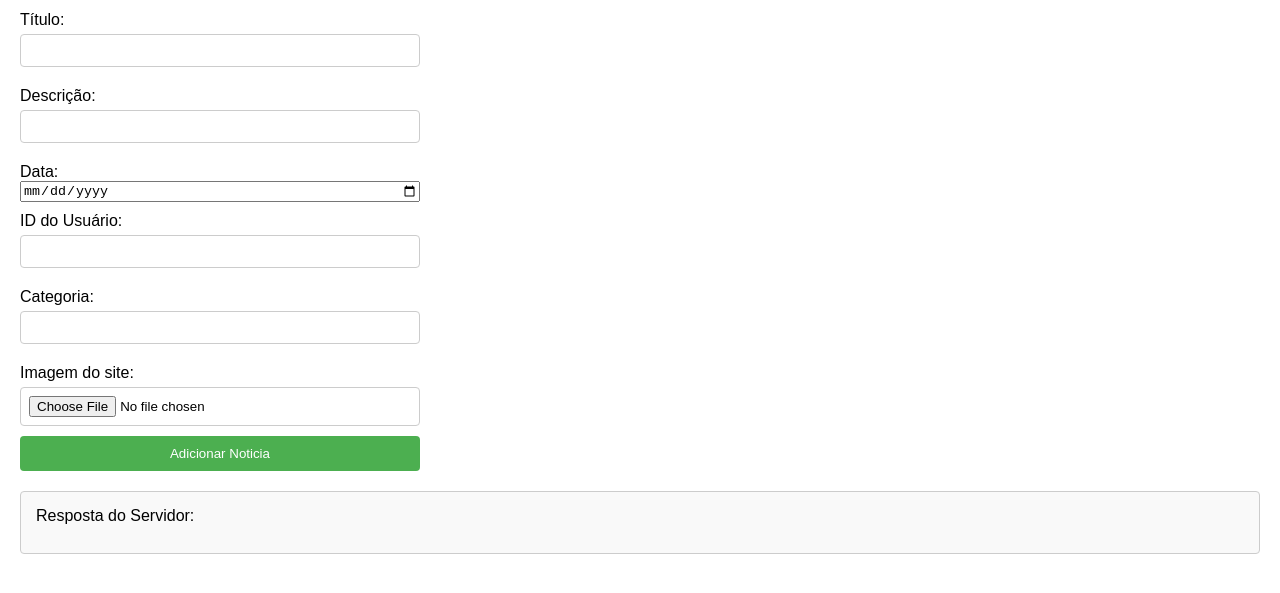
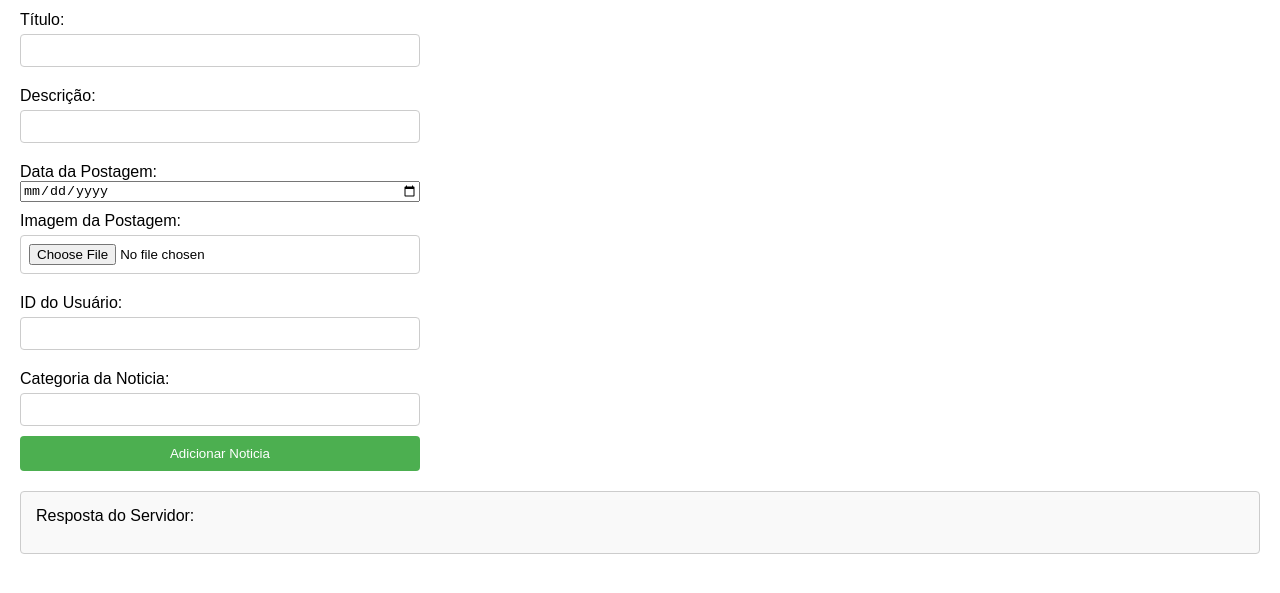
Before and after one commit to RS0usa1/API_Noticias, a website: page trabalho/testeUpload.html in a window 1280 px wide. Shown: the part 79-672 px from the top of the page. Drawn offline with Linux system fonts and the light colour scheme.

Commit message:
dando erro no front

```diff
--- a/trabalho/testeUpload.html
+++ b/trabalho/testeUpload.html
@@ -1,27 +1,23 @@
 <!DOCTYPE html>
 <html lang="pt-BR">
-
 <head>
     <meta charset="UTF-8">
     <meta name="viewport" content="width=device-width, initial-scale=1.0">
-    <title>Teste de Upload de Livro</title>
+    <title>Teste de Upload de Notcia</title>
     <style>
         body {
             font-family: Arial, sans-serif;
             margin: 20px;
         }
-
         form {
             display: flex;
             flex-direction: column;
             max-width: 400px;
             margin-bottom: 20px;
         }
-
         label {
             margin-top: 10px;
         }
-
         input[type="text"],
         input[type="file"] {
             padding: 8px;
@@ -30,7 +26,6 @@
             border: 1px solid #ccc;
             border-radius: 4px;
         }
-
         button {
             padding: 10px 15px;
             background-color: #4CAF50;
@@ -39,7 +34,6 @@
             border-radius: 4px;
             cursor: pointer;
         }
-
         #response {
             margin-top: 20px;
             padding: 15px;
@@ -49,7 +43,6 @@
         }
     </style>
 </head>
-
 <body>
 
     <h1>Adicionar Nova Noticia</h1>
@@ -61,17 +54,17 @@
         <label for="descricao">Descrição:</label>
         <input type="text" id="descricao" name="descricao" required>
 
-        <label for="data">Data:</label>
+        <label for="data">Data da Postagem:</label>
         <input type="date" id="data" name="data" required>
+
+        <label for="imagem">Imagem da Postagem:</label>
+        <input type="file" id="imagem" name="imagem" accept="image/*" required>
 
         <label for="usuario">ID do Usuário:</label>
         <input type="text" id="usuario" name="usuario" required>
 
-        <label for="categoria">Categoria:</label>
+        <label for="categoria">Categoria da Noticia:</label>
         <input type="text" id="categoria" name="categoria" required>
-
-        <label for="imagem">Imagem do site:</label>
-        <input type="file" id="imagem" name="imagem" accept="image/*" required>
 
         <button type="submit">Adicionar Noticia</button>
     </form>
@@ -82,17 +75,17 @@
     </div>
 
     <script>
-        document.getElementById('noticiaForm').addEventListener('submit', async function (event) {
+        document.getElementById('noticiaForm').addEventListener('submit', async function(event) {
             event.preventDefault();
 
             const form = document.getElementById('noticiaForm');
             const formData = new FormData(form);
-            console.log(form)
+            console.log(formData)
             try {
                 const response = await fetch('http://localhost:3000/noticias', {
                     method: 'POST',
                     headers: {
-                        'Authorization': 'SEGREDO'
+                        'Authorization': 'SEGREDO' // Substitua pelo seu token JWT
                     },
                     body: formData
                 });
@@ -105,7 +98,5 @@
             }
         });
     </script>
-
 </body>
-
 </html>
```
Also changed, not shown: trabalho/upload/1747857945689-img1.png (added), trabalho/upload/1747858290536-img1.png (added), 1 other file.
